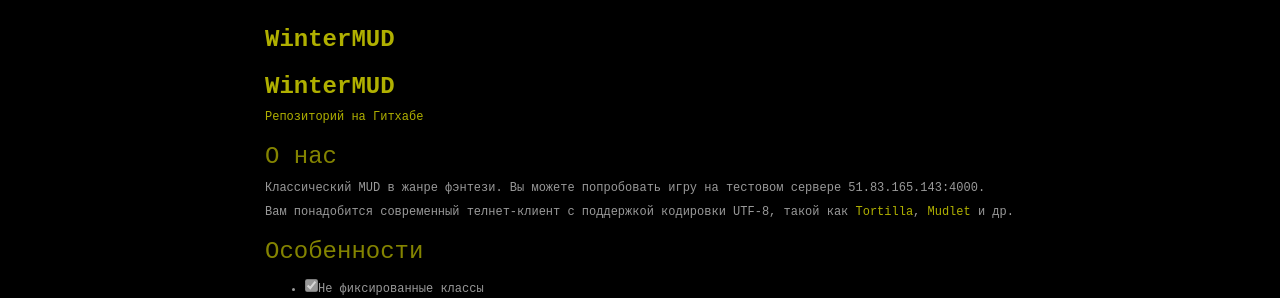
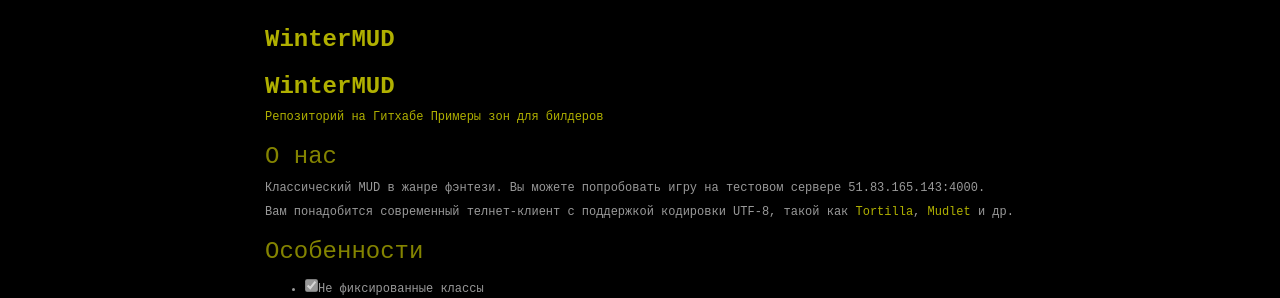
Before and after one commit to WinterMUD/wintermud.github.io, a Jekyll site: the page built from index.md, in a window 1280 px wide. Shown: the part 196-494 px from the top of the page. Built offline with Jekyll 4.4.1, drawn with Linux system fonts in a browser that asks for light colours; our own code applies the rules of GitHub Pages for plain Markdown files.

Commit message:
ссылка на зоны

```diff
--- a/index.md
+++ b/index.md
@@ -5,6 +5,7 @@ layout: content
 # WinterMUD
 
 [Репозиторий на Гитхабе](https://github.com/Muderru/RanvierMUD-RU3)
+[Примеры зон для билдеров](https://github.com/Muderru/RanvierMUD-RU-zones)
 
 ### О нас
 
```
